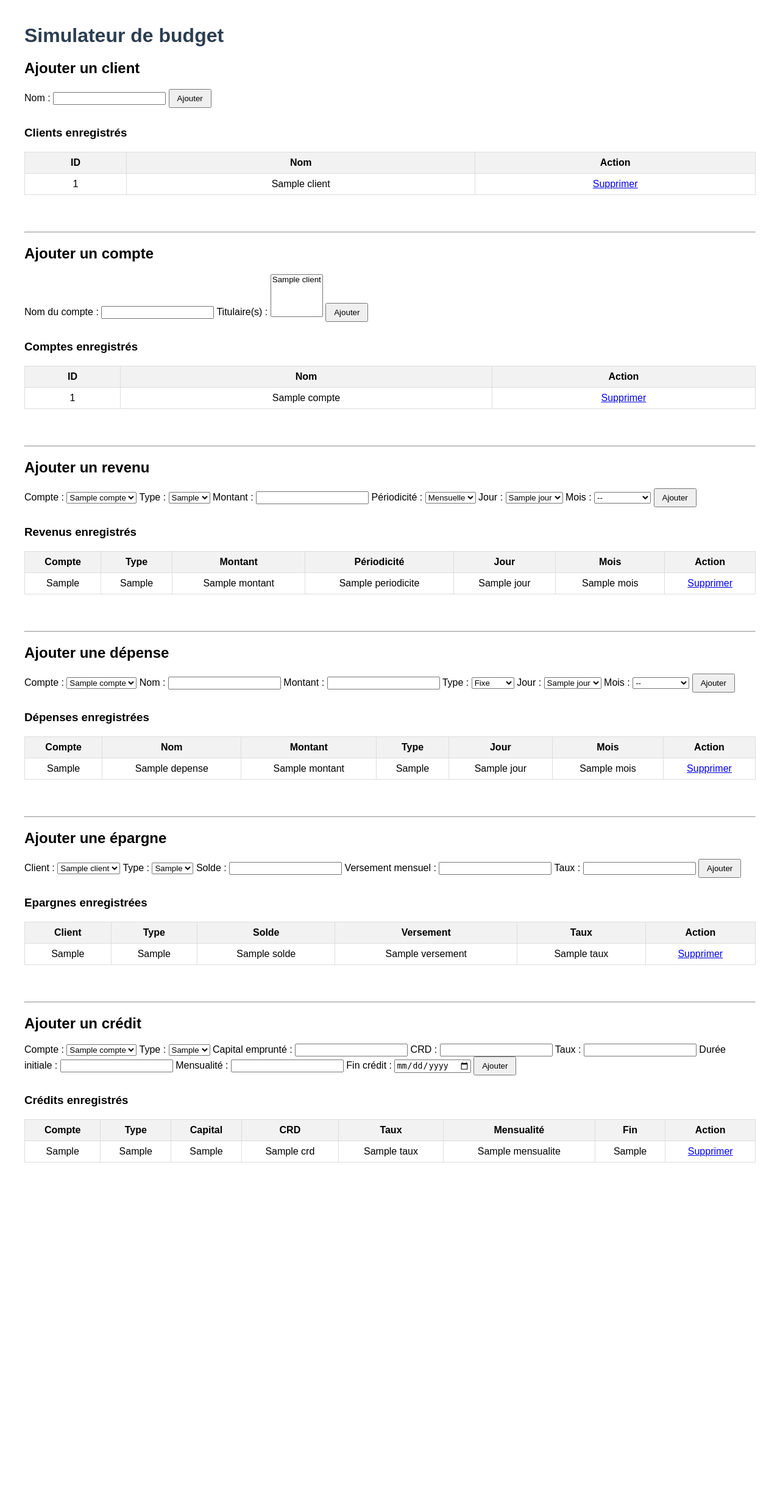
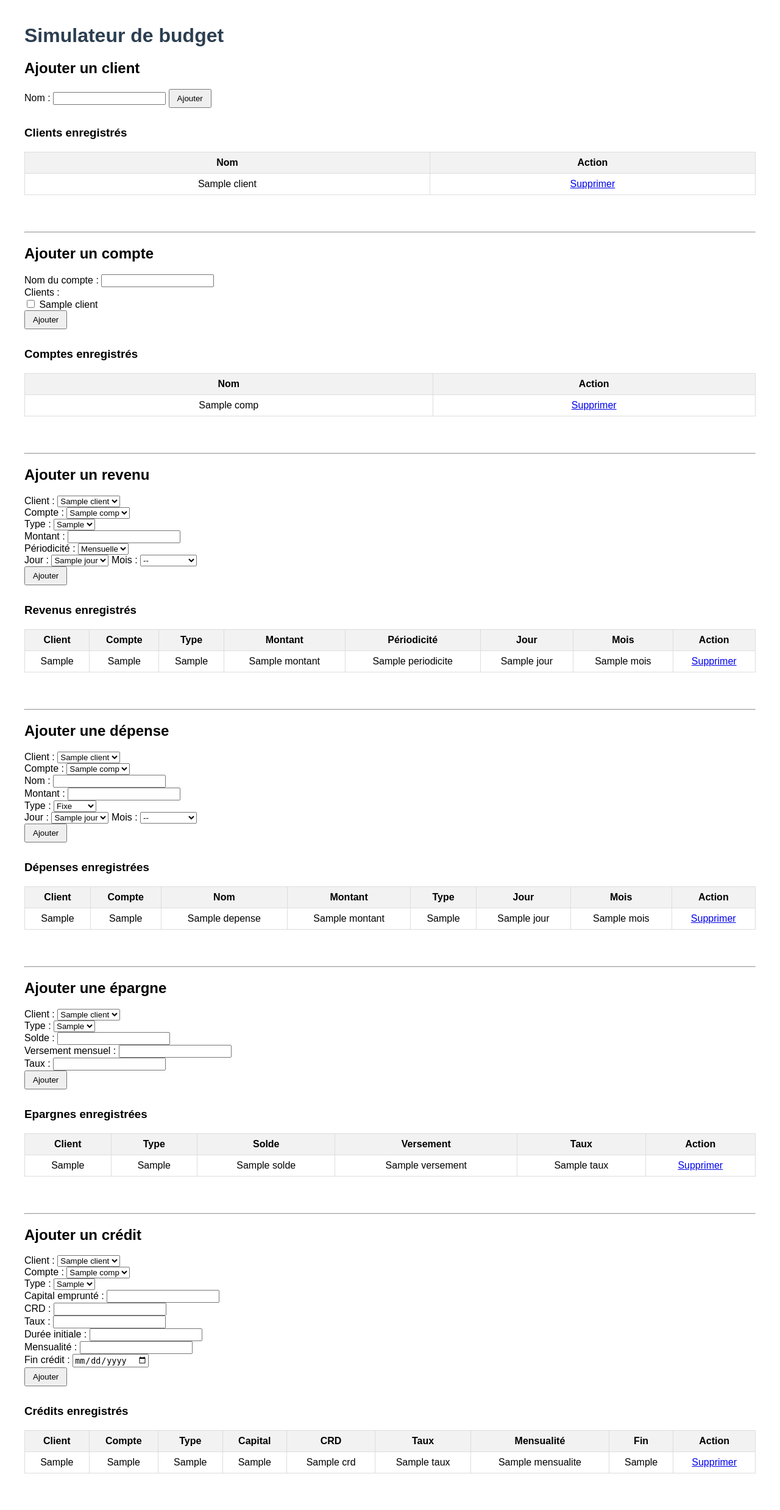
Before and after one commit to RemyNg22/budgetpylot, a Flask app: template templates/saisie_budget.html in a window 1280 px wide. Shown: the whole page at 61% size. Before the commit the page ends 1907 px from the top, so only its background shows below. Run offline with Flask 3, Linux system fonts and the light colour scheme; the template is opened without the code that fills it: most values are stand-ins (such as "Sample title", 1, 10 or a date in 2020).

Commit message:
Modification de app.py pour une orientation POO plutôt qu'uniquement DF Pandas

```diff
--- a/app.py
+++ b/app.py
@@ -1,270 +1,247 @@
 from flask import Flask, render_template, request, redirect
+import pandas as pd
+from datetime import datetime
+
+# Import classes POO
+from models.client import Client
+from models.compte import Compte
 from models.revenu import Revenu
 from models.depense import Depense
 from models.credit import Credit
 from models.epargne import Epargne
-from data.dataframes import df_credits, df_depenses, df_epargnes, df_revenus, df_clients, df_comptes, df_compte_clients
 
-TYPE_REVENU = Revenu.TYPE_REVENU
-TYPE_EPARGNE = {k: v["nom"] for k, v in Epargne.TYPE_EPARGNE.items()}
-TYPE_CREDIT = {k: v["nom"] for k, v in Credit.REGLES_CREDIT.items()}
+app = Flask(__name__)
+
+# Stockage global
+clients = {}
+comptes = {}
+next_client_id = 0
+next_compte_id = 0
+next_item_id = 0
+
 JOURS = list(range(1, 29))
 MOIS = list(range(1, 13))
 
+# Utilitaires
+def generate_df():
+    """Crée des DataFrames temporaires pour affichage depuis les objets POO"""
+    df_clients = pd.DataFrame([{"id": cid, "nom": c.nom} for cid, c in clients.items()])
 
-app = Flask(__name__)
+    df_comptes = pd.DataFrame([{"id": cid, "nom_compte": c.nom_compte} for cid, c in comptes.items()])
 
-# ACCUEIL
+    df_revenus = []
+    df_depenses = []
+    df_credits = []
+    df_epargnes = []
+
+    for cid, client in clients.items():
+        for r in client.revenus:
+            df_revenus.append({
+                "id": id(r),
+                "type_revenu": r.type_de_revenu,
+                "montant": r.montant,
+                "periodicite": r.periodicite,
+                "jour": r.jour,
+                "mois": r.mois,
+                "id_client": cid,
+                "id_compte": r.id_compte
+            })
+        for d in client.depenses:
+            df_depenses.append({
+                "id": id(d),
+                "nom": d.nom,
+                "montant": d.montant,
+                "type_depense": d.type_depense,
+                "jour": d.jour,
+                "mois": d.mois,
+                "id_client": cid,
+                "id_compte": d.id_compte
+            })
+        for e in client.epargnes:
+            df_epargnes.append({
+                "id": id(e),
+                "type_epargne": e.type_epargne,
+                "nom": e.nom,
+                "solde": e.solde,
+                "versement": e.versements_permanents,
+                "taux": e.taux,
+                "id_client": cid
+            })
+        for cr in client.credits:
+            df_credits.append({
+                "id": id(cr),
+                "type_credit": cr.type_de_credit,
+                "capital_emprunte": cr.capital_emprunte,
+                "crd": cr.crd,
+                "taux": cr.taux,
+                "duree_initiale": cr.duree_initiale,
+                "mensualite": cr.mensualite,
+                "fin_credit": cr.fin_credit.strftime("%d-%m-%Y"),
+                "id_client": cid,
+                "id_compte": cr.id_compte
+            })
+
+    return {
+        "clients": df_clients,
+        "comptes": pd.DataFrame([{"id": k, "nom_compte": v.nom_compte} for k,v in comptes.items()]),
+        "revenus": pd.DataFrame(df_revenus),
+        "depenses": pd.DataFrame(df_depenses),
+        "credits": pd.DataFrame(df_credits),
+        "epargnes": pd.DataFrame(df_epargnes)
+    }
+
+# Routes
+
 @app.route("/")
 def index():
     return redirect("/saisie")
 
-# PAGE SAISIE
 @app.route("/saisie")
 def saisie():
+    dfs = generate_df()
     return render_template(
         "saisie_budget.html",
-        comptes=df_comptes.to_dict(orient="records"),
-        clients=df_clients.to_dict(orient="records"),
-        type_revenu=TYPE_REVENU,
-        type_epargne=TYPE_EPARGNE,
-        type_credit = TYPE_CREDIT,
+        clients=dfs["clients"].to_dict(orient="records"),
+        comptes=dfs["comptes"].to_dict(orient="records"),
+        revenus=dfs["revenus"].to_dict(orient="records"),
+        depenses=dfs["depenses"].to_dict(orient="records"),
+        epargnes=dfs["epargnes"].to_dict(orient="records"),
+        credits=dfs["credits"].to_dict(orient="records"),
+        type_revenu=Revenu.TYPE_REVENU,
+        type_epargne={k:v["nom"] for k,v in Epargne.TYPE_EPARGNE.items()},
+        type_credit={k:v["nom"] for k,v in Credit.REGLES_CREDIT.items()},
         jours=JOURS,
-        mois=MOIS,
-        revenus=df_revenus.to_dict(orient="records"),
-        depenses=df_depenses.to_dict(orient="records"),
-        epargnes=df_epargnes.to_dict(orient="records"),
-        credits=df_credits.to_dict(orient="records")
+        mois=MOIS
     )
 
-
-# AJOUT CLIENT
+# Client
 @app.route("/client", methods=["POST"])
 def ajouter_client():
-    global df_clients
-
+    global next_client_id
     nom = request.form["nom"]
-    new_id = df_clients["id"].max() + 1 if not df_clients.empty else 0
-    df_clients.loc[new_id] = [new_id, nom]
+    clients[next_client_id] = Client(nom)
+    next_client_id += 1
     return redirect("/saisie")
-
 
 @app.route("/supprimer_client/<int:id>")
 def supprimer_client(id):
-
-    global df_clients, df_comptes, df_revenus, df_depenses, df_credits, df_epargnes, df_compte_clients
-
-    comptes_client = df_compte_clients[df_compte_clients.id_client == id]["id_compte"].reset_index(drop=True)
-    df_compte_clients = df_compte_clients[df_compte_clients.id_client != id].reset_index(drop=True)
-    df_revenus = df_revenus[~df_revenus.id_compte.isin(comptes_client)].reset_index(drop=True)
-    df_depenses = df_depenses[~df_depenses.id_compte.isin(comptes_client)].reset_index(drop=True)
-    df_credits = df_credits[~df_credits.id_compte.isin(comptes_client)].reset_index(drop=True)
-    df_epargnes = df_epargnes[df_epargnes.id_client != id].reset_index(drop=True)
-    df_clients = df_clients[df_clients.id != id].reset_index(drop=True)
-
+    if id in clients:
+        del clients[id]
     return redirect("/saisie")
 
-# AJOUT COMPTE
+# Compte
 @app.route("/compte", methods=["POST"])
 def ajouter_compte():
-    global df_comptes, df_compte_clients
-
+    global next_compte_id
     nom_compte = request.form["new_compte"]
-    clients = request.form.getlist("clients")
-
-    if not clients:
-        return redirect("/saisie")
-
-    new_id = df_comptes["id"].max() + 1 if not df_comptes.empty else 0
-
-    df_comptes.loc[new_id] = {
-        "id": new_id,
-        "nom_compte" : nom_compte,
-        "id_client": None
-    }
-
-    part = 1/len(clients)
-
-    for client in clients:
-
-        df_compte_clients.loc[len(df_compte_clients)] = [
-            new_id,
-            int(client),
-            part
-        ]
-
+    client_ids = request.form.getlist("clients")
+    compte = Compte("Banque X", nom_compte, 0)
+    for cid in client_ids:
+        cid = int(cid)
+        clients[cid].ajouter_compte(compte)
+    comptes[next_compte_id] = compte
+    next_compte_id += 1
     return redirect("/saisie")
 
 @app.route("/supprimer_compte/<int:id>")
 def supprimer_compte(id):
-
-    global df_comptes, df_revenus, df_depenses, df_credits, df_compte_clients
-
-    df_revenus = df_revenus[df_revenus.id_compte != id].reset_index(drop=True)
-    df_depenses = df_depenses[df_depenses.id_compte != id].reset_index(drop=True)
-    df_credits = df_credits[df_credits.id_compte != id].reset_index(drop=True)
-    df_compte_clients = df_compte_clients[df_compte_clients.id_compte != id].reset_index(drop=True)
-    df_comptes = df_comptes[df_comptes.id != id].reset_index(drop=True)
-
+    if id in comptes:
+        del comptes[id]
     return redirect("/saisie")
 
-
-# AJOUT REVENU
+# Revenu
 @app.route("/revenu", methods=["POST"])
 def ajouter_revenu():
 
-    global df_revenus
+    client_id = int(request.form["id_client"])
+    compte_id = int(request.form["id_compte"])
 
     type_revenu = request.form["type_revenu"]
     montant = float(request.form["montant"])
     periodicite = request.form["periodicite"]
     jour = int(request.form["jour"])
+    mois = int(request.form["mois"]) if request.form["mois"] else None
 
-    mois = request.form["mois"]
-    mois = int(mois) if mois else None
+    rev = Revenu(type_revenu, montant, periodicite, jour, mois)
 
-    id_compte = int(request.form["id_compte"])
+    rev.id_compte = compte_id
 
-    new_id = df_revenus["id"].max() + 1 if not df_revenus.empty else 0
-
-    df_revenus.loc[new_id] = [
-        new_id,
-        type_revenu,
-        montant,
-        periodicite,
-        jour,
-        mois,
-        id_compte
-    ]
+    clients[client_id].ajouter_revenu(rev)
 
     return redirect("/saisie")
 
-@app.route("/supprimer_revenu/<int:id>")
-def supprimer_revenu(id):
-
-    global df_revenus
-
-    df_revenus = df_revenus[df_revenus.id != id].reset_index(drop=True)
-
+@app.route("/supprimer_revenu/<int:id_client>/<int:item_id>")
+def supprimer_revenu(id_client, item_id):
+    client = clients[id_client]
+    client.revenus = [r for r in client.revenus if id(r) != item_id]
     return redirect("/saisie")
 
-
-# AJOUT DEPENSE
+# Depense
 @app.route("/depense", methods=["POST"])
 def ajouter_depense():
 
-    global df_depenses
+    client_id = int(request.form["id_client"])
+    compte_id = int(request.form["id_compte"])
 
     nom = request.form["nom"]
     montant = float(request.form["montant"])
     type_depense = request.form["type_depense"]
     jour = int(request.form["jour"])
+    mois = int(request.form["mois"]) if request.form["mois"] else None
 
-    mois = request.form["mois"]
-    mois = int(mois) if mois else None
+    dep = Depense(nom, montant, type_depense, jour, mois)
 
-    id_compte = int(request.form["id_compte"])
+    dep.id_compte = compte_id
 
-    new_id = df_depenses["id"].max() + 1 if not df_depenses.empty else 0
-
-    df_depenses.loc[new_id] = [
-        new_id,
-        nom,
-        montant,
-        type_depense,
-        jour,
-        mois,
-        id_compte
-    ]
+    clients[client_id].ajouter_depense(dep)
 
     return redirect("/saisie")
 
-@app.route("/supprimer_depense/<int:id>")
-def supprimer_depense(id):
-
-    global df_depenses
-
-    df_depenses = df_depenses[df_depenses.id != id].reset_index(drop=True)
-
+@app.route("/supprimer_depense/<int:id_client>/<int:item_id>")
+def supprimer_depense(id_client, item_id):
+    client = clients[id_client]
+    client.depenses = [d for d in client.depenses if id(d) != item_id]
     return redirect("/saisie")
 
-# AJOUT EPARGNE
+# Epargne
 @app.route("/epargne", methods=["POST"])
 def ajouter_epargne():
-
-    global df_epargnes
-
+    client_id = int(request.form["id_client"])
     type_epargne = int(request.form["type_epargne"])
     solde = float(request.form["solde"])
-
-    versement = request.form["versement_mensuel"]
-    versement = float(versement) if versement else 0
-
-    taux = request.form["taux"]
-    taux = float(taux) if taux else 0
-
-    id_client = int(request.form["id_client"])
-
-    new_id = df_epargnes["id"].max() + 1 if not df_epargnes.empty else 0
-
-    df_epargnes.loc[new_id] = [
-        new_id,
-        type_epargne,
-        solde,
-        versement,
-        taux,
-        id_client
-    ]
-
+    versement = float(request.form.get("versement_mensuel", 0))
+    taux = float(request.form.get("taux", 0))
+    e = Epargne(type_epargne, solde, versement, taux)
+    clients[client_id].ajouter_epargne(e)
     return redirect("/saisie")
 
-@app.route("/supprimer_epargne/<int:id>")
-def supprimer_epargne(id):
-
-    global df_epargnes
-
-    df_epargnes = df_epargnes[df_epargnes.id != id].reset_index(drop=True)
-
+@app.route("/supprimer_epargne/<int:id_client>/<int:item_id>")
+def supprimer_epargne(id_client, item_id):
+    client = clients[id_client]
+    client.epargnes = [e for e in client.epargnes if id(e) != item_id]
     return redirect("/saisie")
 
-
-# AJOUT CREDIT
+# Credit
 @app.route("/credit", methods=["POST"])
 def ajouter_credit():
-    global df_credits
-
-    type_credit = request.form["type_credit"]
+    client_id = int(request.form["id_client"])
+    compte_id = int(request.form["id_compte"])
+    type_credit = int(request.form["type_credit"])
     capital_emprunte = float(request.form["capital_emprunte"])
     crd = float(request.form["crd"])
     taux = float(request.form["taux"])
     duree_initiale = int(request.form["duree_initiale"])
     mensualite = float(request.form["mensualite"])
     fin_credit = request.form["fin_credit"]
-    id_compte = int(request.form["id_compte"])
-
-    new_id = df_credits["id"].max() + 1 if not df_credits.empty else 0
-
-    df_credits.loc[new_id] = [
-        new_id,
-        type_credit,
-        capital_emprunte,
-        crd,
-        taux,
-        duree_initiale,
-        mensualite,
-        fin_credit,
-        id_compte
-    ]
-
+    cr = Credit(type_credit, capital_emprunte, crd, taux, duree_initiale, mensualite, fin_credit)
+    cr.id_compte = compte_id
+    clients[client_id].ajouter_credit(cr)
     return redirect("/saisie")
 
-@app.route("/supprimer_credit/<int:id>")
-def supprimer_credit(id):
-
-    global df_credits
-
-    df_credits = df_credits[df_credits.id != id].reset_index(drop=True)
-
+@app.route("/supprimer_credit/<int:id_client>/<int:item_id>")
+def supprimer_credit(id_client, item_id):
+    client = clients[id_client]
+    client.credits = [c for c in client.credits if id(c) != item_id]
     return redirect("/saisie")
 
 if __name__ == "__main__":
--- a/templates/saisie_budget.html
+++ b/templates/saisie_budget.html
@@ -2,471 +2,234 @@
 
 {% block content %}
 
-<!-- CLIENTS -->
 <div class="section">
 
 <h2>Ajouter un client</h2>
-
 <form method="POST" action="/client">
-
-Nom :
-<input type="text" name="nom" required>
-
+    Nom : <input type="text" name="nom" required>
     <button type="submit">Ajouter</button>
-
 </form>
 
 <h3>Clients enregistrés</h3>
-
 <table>
-
+<tr><th>Nom</th><th>Action</th></tr>
+{% for c in clients %}
 <tr>
-<th>ID</th>
-<th>Nom</th>
-<th>Action</th>
+    <td>{{ c.nom }}</td>
+    <td><a href="/supprimer_client/{{ c.id }}">Supprimer</a></td>
 </tr>
-
-{% for c in clients %}
-
-<tr>
-<td>{{ c.id }}</td>
-<td>{{ c.nom }}</td>
-<td>
-<a href="/supprimer_client/{{ c.id }}">Supprimer</a>
-</td>
-</tr>
-
 {% endfor %}
-
 </table>
 
 </div>
-
 <hr>
 
-<!-- COMPTES -->
 <div class="section">
 
 <h2>Ajouter un compte</h2>
-
 <form method="POST" action="/compte">
-
-Nom du compte :
-<input type="text" name="new_compte" required>
-
-Titulaire(s) :
-
-<select name="clients" multiple>
-
+    Nom du compte : <input type="text" name="new_compte" required><br>
+    Clients : <br>
     {% for c in clients %}
-
-<option value="{{ c.id }}">{{ c.nom }}</option>
-
+        <input type="checkbox" name="clients" value="{{ c.id }}"> {{ c.nom }}<br>
     {% endfor %}
-
-</select>
-
     <button type="submit">Ajouter</button>
-
 </form>
 
 <h3>Comptes enregistrés</h3>
-
 <table>
-
+<tr><th>Nom</th><th>Action</th></tr>
+{% for comp in comptes %}
 <tr>
-<th>ID</th>
-<th>Nom</th>
-<th>Action</th>
+    <td>{{ comp.nom_compte }}</td>
+    <td><a href="/supprimer_compte/{{ comp.id }}">Supprimer</a></td>
 </tr>
-
-{% for c in comptes %}
-
-<tr>
-<td>{{ c.id }}</td>
-<td>{{ c.nom_compte }}</td>
-<td>
-<a href="/supprimer_compte/{{ c.id }}">Supprimer</a>
-</td>
-</tr>
-
 {% endfor %}
-
 </table>
 
 </div>
-
 <hr>
 
-<!-- REVENU -->
 <div class="section">
 
 <h2>Ajouter un revenu</h2>
-
 <form method="POST" action="/revenu">
-
+    Client :
+    <select name="id_client">
+        {% for c in clients %}
+        <option value="{{ c.id }}">{{ c.nom }}</option>
+        {% endfor %}
+    </select><br>
     Compte :
-
     <select name="id_compte">
-
-{% for c in comptes %}
-
-<option value="{{ c.id }}">{{ c.nom_compte }}</option>
-
+        {% for comp in comptes %}
+        <option value="{{ comp.id }}">{{ comp.nom_compte }}</option>
         {% endfor %}
-
-</select>
-
+    </select><br>
     Type :
-
     <select name="type_revenu">
-
         {% for r in type_revenu %}
-
         <option value="{{ r }}">{{ r }}</option>
-
         {% endfor %}
-
-</select>
-
-Montant :
-<input type="number" step="0.01" name="montant" required>
-
+    </select><br>
+    Montant : <input type="number" step="0.01" name="montant" required><br>
     Périodicité :
-
     <select name="periodicite">
-
         <option value="mensuelle">Mensuelle</option>
         <option value="annuelle">Annuelle</option>
         <option value="unique">Unique</option>
-
-</select>
-
-Jour :
-
-<select name="jour">
-
-{% for j in jours %}
-
-<option value="{{ j }}">{{ j }}</option>
-
-{% endfor %}
-
-</select>
-
-Mois :
-
-<select name="mois">
-
-<option value="">--</option>
-
-{% for m in mois %}
-
-<option value="{{ m }}">{{ m }}</option>
-
-{% endfor %}
-
-</select>
-
+    </select><br>
+    Jour : <select name="jour">{% for j in jours %}<option value="{{ j }}">{{ j }}</option>{% endfor %}</select>
+    Mois : <select name="mois"><option value="">--</option>{% for m in mois %}<option value="{{ m }}">{{ m }}</option>{% endfor %}</select><br>
     <button type="submit">Ajouter</button>
-
 </form>
 
 <h3>Revenus enregistrés</h3>
-
 <table>
-
+<tr><th>Client</th><th>Compte</th><th>Type</th><th>Montant</th><th>Périodicité</th><th>Jour</th><th>Mois</th><th>Action</th></tr>
+{% for r in revenus %}
 <tr>
-<th>Compte</th>
-<th>Type</th>
-<th>Montant</th>
-<th>Périodicité</th>
-<th>Jour</th>
-<th>Mois</th>
-<th>Action</th>
-</tr>
-
-{% for r in revenus %}
-
-<tr>
+    <td>{{ r.id_client }}</td>
     <td>{{ r.id_compte }}</td>
     <td>{{ r.type_revenu }}</td>
     <td>{{ r.montant }}</td>
     <td>{{ r.periodicite }}</td>
     <td>{{ r.jour }}</td>
     <td>{{ r.mois }}</td>
-
-<td>
-<a href="/supprimer_revenu/{{ r.id }}">Supprimer</a>
-</td>
-
+    <td><a href="/supprimer_revenu/{{ r.id_client }}/{{ r.id }}">Supprimer</a></td>
 </tr>
-
 {% endfor %}
-
 </table>
 
 </div>
-
 <hr>
 
-<!-- DEPENSE -->
 <div class="section">
 
 <h2>Ajouter une dépense</h2>
-
 <form method="POST" action="/depense">
-
+    Client :
+    <select name="id_client">
+        {% for c in clients %}
+        <option value="{{ c.id }}">{{ c.nom }}</option>
+        {% endfor %}
+    </select><br>
     Compte :
-
     <select name="id_compte">
-
-{% for c in comptes %}
-
-<option value="{{ c.id }}">{{ c.nom_compte }}</option>
-
+        {% for comp in comptes %}
+        <option value="{{ comp.id }}">{{ comp.nom_compte }}</option>
         {% endfor %}
-
-</select>
-
-Nom :
-<input type="text" name="nom" required>
-
-Montant :
-<input type="number" step="0.01" name="montant" required>
-
+    </select><br>
+    Nom : <input type="text" name="nom" required><br>
+    Montant : <input type="number" step="0.01" name="montant" required><br>
     Type :
-
     <select name="type_depense">
-
         <option value="fixe">Fixe</option>
-<option value="variable">Variable</option>
+        <option value="variable_mensuelle">Variable</option>
         <option value="unique">Unique</option>
-
-</select>
-
-Jour :
-
-<select name="jour">
-
-{% for j in jours %}
-
-<option value="{{ j }}">{{ j }}</option>
-
-{% endfor %}
-
-</select>
-
-Mois :
-
-<select name="mois">
-
-<option value="">--</option>
-
-{% for m in mois %}
-
-<option value="{{ m }}">{{ m }}</option>
-
-{% endfor %}
-
-</select>
-
+    </select><br>
+    Jour : <select name="jour">{% for j in jours %}<option value="{{ j }}">{{ j }}</option>{% endfor %}</select>
+    Mois : <select name="mois"><option value="">--</option>{% for m in mois %}<option value="{{ m }}">{{ m }}</option>{% endfor %}</select><br>
     <button type="submit">Ajouter</button>
-
 </form>
 
 <h3>Dépenses enregistrées</h3>
-
 <table>
-
+<tr><th>Client</th><th>Compte</th><th>Nom</th><th>Montant</th><th>Type</th><th>Jour</th><th>Mois</th><th>Action</th></tr>
+{% for d in depenses %}
 <tr>
-<th>Compte</th>
-<th>Nom</th>
-<th>Montant</th>
-<th>Type</th>
-<th>Jour</th>
-<th>Mois</th>
-<th>Action</th>
-</tr>
-
-{% for d in depenses %}
-
-<tr>
-
+    <td>{{ d.id_client }}</td>
     <td>{{ d.id_compte }}</td>
     <td>{{ d.nom }}</td>
     <td>{{ d.montant }}</td>
     <td>{{ d.type_depense }}</td>
     <td>{{ d.jour }}</td>
     <td>{{ d.mois }}</td>
-
-<td>
-<a href="/supprimer_depense/{{ d.id }}">Supprimer</a>
-</td>
-
+    <td><a href="/supprimer_depense/{{ d.id_client }}/{{ d.id }}">Supprimer</a></td>
 </tr>
-
 {% endfor %}
-
 </table>
 
 </div>
-
 <hr>
 
-<!-- EPARGNE -->
 <div class="section">
 
 <h2>Ajouter une épargne</h2>
-
 <form method="POST" action="/epargne">
-
     Client :
-
     <select name="id_client">
-
         {% for c in clients %}
-
         <option value="{{ c.id }}">{{ c.nom }}</option>
-
         {% endfor %}
-
-</select>
-
+    </select><br>
     Type :
-
     <select name="type_epargne">
-
         {% for k,v in type_epargne.items() %}
-
         <option value="{{ k }}">{{ v }}</option>
-
         {% endfor %}
-
-</select>
-
-Solde :
-<input type="number" step="0.01" name="solde">
-
-Versement mensuel :
-<input type="number" step="0.01" name="versement_mensuel">
-
-Taux :
-<input type="number" step="0.01" name="taux">
-
+    </select><br>
+    Solde : <input type="number" step="0.01" name="solde"><br>
+    Versement mensuel : <input type="number" step="0.01" name="versement_mensuel"><br>
+    Taux : <input type="number" step="0.01" name="taux"><br>
     <button type="submit">Ajouter</button>
-
 </form>
 
 <h3>Epargnes enregistrées</h3>
-
 <table>
-
+<tr><th>Client</th><th>Type</th><th>Solde</th><th>Versement</th><th>Taux</th><th>Action</th></tr>
+{% for e in epargnes %}
 <tr>
-<th>Client</th>
-<th>Type</th>
-<th>Solde</th>
-<th>Versement</th>
-<th>Taux</th>
-<th>Action</th>
-</tr>
-
-{% for e in epargnes %}
-
-<tr>
-
     <td>{{ e.id_client }}</td>
     <td>{{ e.type_epargne }}</td>
     <td>{{ e.solde }}</td>
     <td>{{ e.versement }}</td>
     <td>{{ e.taux }}</td>
-
-<td>
-<a href="/supprimer_epargne/{{ e.id }}">Supprimer</a>
-</td>
-
+    <td><a href="/supprimer_epargne/{{ e.id_client }}/{{ e.id }}">Supprimer</a></td>
 </tr>
-
 {% endfor %}
-
 </table>
 
 </div>
-
 <hr>
 
-<!-- CREDIT -->
 <div class="section">
 
 <h2>Ajouter un crédit</h2>
-
 <form method="POST" action="/credit">
-
+    Client :
+    <select name="id_client">
+        {% for c in clients %}
+        <option value="{{ c.id }}">{{ c.nom }}</option>
+        {% endfor %}
+    </select><br>
     Compte :
-
     <select name="id_compte">
-
-{% for c in comptes %}
-
-<option value="{{ c.id }}">{{ c.nom_compte }}</option>
-
+        {% for comp in comptes %}
+        <option value="{{ comp.id }}">{{ comp.nom_compte }}</option>
         {% endfor %}
-
-</select>
-
+    </select><br>
     Type :
-
     <select name="type_credit">
-
         {% for k,v in type_credit.items() %}
-
         <option value="{{ k }}">{{ v }}</option>
-
         {% endfor %}
-
-</select>
-
-Capital emprunté :
-<input type="number" step="0.01" name="capital_emprunte">
-
-CRD :
-<input type="number" step="0.01" name="crd">
-
-Taux :
-<input type="number" step="0.01" name="taux">
-
-Durée initiale :
-<input type="number" name="duree_initiale">
-
-Mensualité :
-<input type="number" step="0.01" name="mensualite">
-
-Fin crédit :
-<input type="date" name="fin_credit">
-
+    </select><br>
+    Capital emprunté : <input type="number" step="0.01" name="capital_emprunte"><br>
+    CRD : <input type="number" step="0.01" name="crd"><br>
+    Taux : <input type="number" step="0.01" name="taux"><br>
+    Durée initiale : <input type="number" name="duree_initiale"><br>
+    Mensualité : <input type="number" step="0.01" name="mensualite"><br>
+    Fin crédit : <input type="date" name="fin_credit"><br>
     <button type="submit">Ajouter</button>
-
 </form>
 
 <h3>Crédits enregistrés</h3>
-
 <table>
-
+<tr><th>Client</th><th>Compte</th><th>Type</th><th>Capital</th><th>CRD</th><th>Taux</th><th>Mensualité</th><th>Fin</th><th>Action</th></tr>
+{% for c in credits %}
 <tr>
-<th>Compte</th>
-<th>Type</th>
-<th>Capital</th>
-<th>CRD</th>
-<th>Taux</th>
-<th>Mensualité</th>
-<th>Fin</th>
-<th>Action</th>
-</tr>
-
-{% for c in credits %}
-
-<tr>
-
+    <td>{{ c.id_client }}</td>
     <td>{{ c.id_compte }}</td>
     <td>{{ c.type_credit }}</td>
     <td>{{ c.capital_emprunte }}</td>
@@ -474,15 +237,9 @@ Fin crédit :
     <td>{{ c.taux }}</td>
     <td>{{ c.mensualite }}</td>
     <td>{{ c.fin_credit }}</td>
-
-<td>
-<a href="/supprimer_credit/{{ c.id }}">Supprimer</a>
-</td>
-
+    <td><a href="/supprimer_credit/{{ c.id_client }}/{{ c.id }}">Supprimer</a></td>
 </tr>
-
 {% endfor %}
-
 </table>
 
 </div>
```
Also changed, not shown: data/dataframes.py (deleted, +0 -9 lines), README.md. Lines whose indentation alone changed are shown as unchanged.
